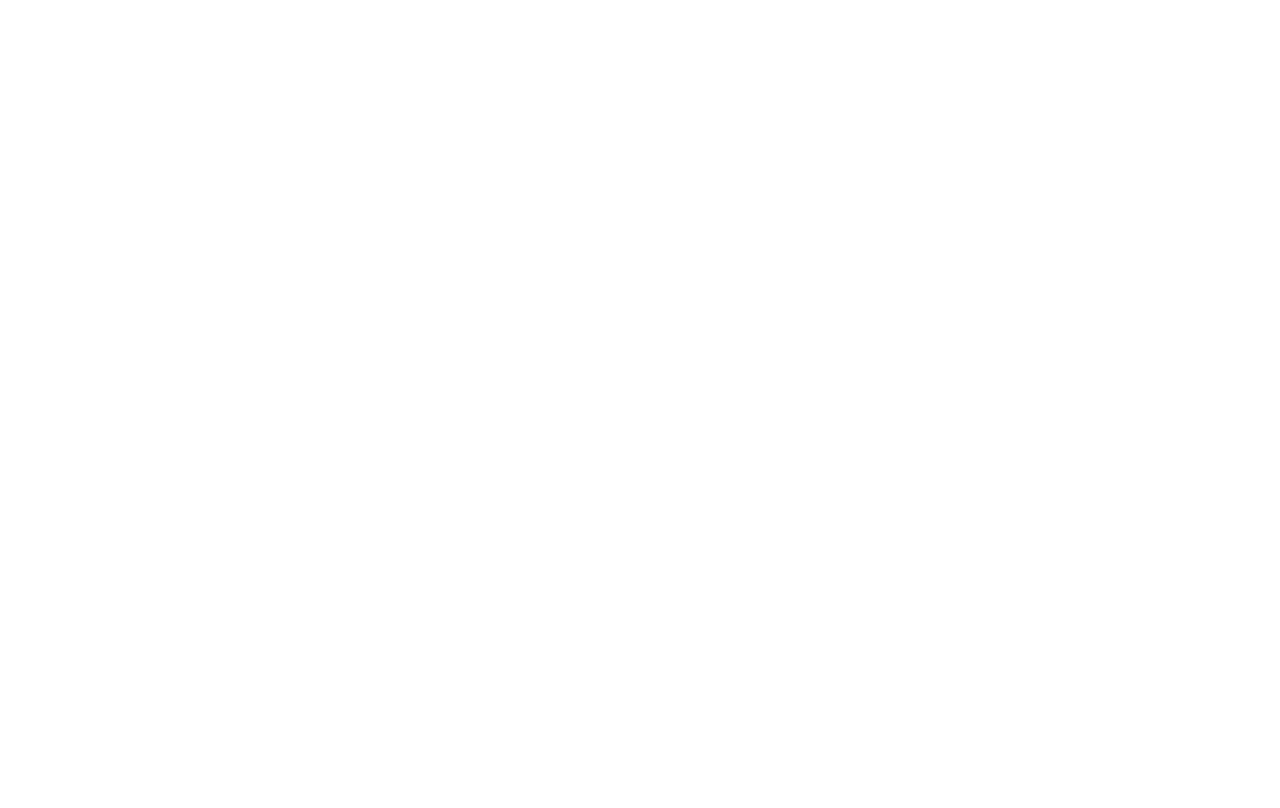
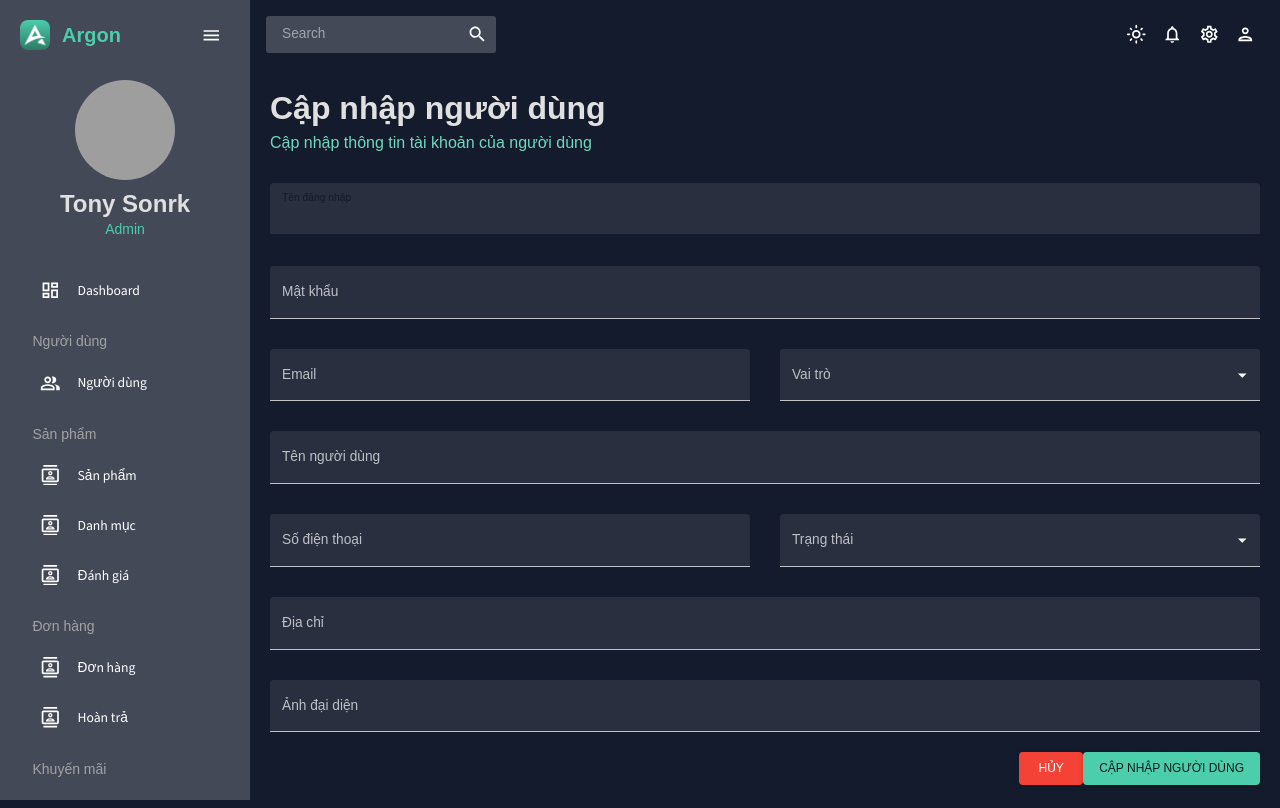
Before and after one commit to nguyenhbtrung/electro-shop-frontend, a React (Vite) app: page /admin/users/edit/1 in a window 1280 px wide. Before the commit this address had no page. Built offline with nearby package versions, Linux system fonts and the light colour scheme; no server answers; grey boxes are pictures that could not be loaded.

Commit message:
add update user

```diff
--- a/src/Router.jsx
+++ b/src/Router.jsx
@@ -30,6 +30,7 @@
 import CategoryPage from "./pages/user/categoryPage";
 import HomePage from "./pages/user/homePage";
 import AddUserForm from "./pages/admin/users/addUser";
+import UpdateUserForm from "./pages/admin/users/updateUser";
 
 const AppRouter = () => {
   return (
@@ -48,6 +49,7 @@
           <Route path="" element={<Dashboard />} />
           <Route path="users" element={<ManageUser />} />
           <Route path="users/add" element={<AddUserForm />} />
+          <Route path="users/edit/:userName" element={<UpdateUserForm />} />
           <Route path="products" element={<ManageProduct />} />
           <Route path="categories" element={<ManageCategory />} />
           <Route path="ratings" element={<ManageRating />} />
--- a/src/pages/admin/users/updateUser.jsx
+++ b/src/pages/admin/users/updateUser.jsx
@@ -3,17 +3,16 @@
 import { Formik } from "formik";
 import * as yup from "yup";
 import { Select, MenuItem, FormControl, InputLabel } from "@mui/material";
-import { useNavigate } from "react-router-dom";
-import { AddUser } from "../../../services/UserService";
+import { useNavigate, useParams } from "react-router-dom";
+import { GetUserProfileData, UpdateUser } from "../../../services/UserService";
+import { useEffect, useState } from "react";
+
 
 const phoneRegExp =
 	/^((\+[1-9]{1,4}[ -]?)|(\([0-9]{2,3}\)[ -]?)|([0-9]{2,4})[ -]?)*?[0-9]{3,4}[ -]?[0-9]{3,4}$/;
 
 const checkoutSchema = yup.object().shape({
-	userName: yup.string().required("Không được để trống."),
-	email: yup.string().email("Email không hợp lệ.").required("Không được để trống."),
-	role: yup.string().required("Không được để trống."),
-	password: yup.string().required("Không được để trống"),
+	email: yup.string().email("Email không hợp lệ."),
 	contact: yup
 		.string()
 		.matches(phoneRegExp, "Số điện thoại không hợp lệ."),
@@ -21,16 +20,47 @@
 
 const UpdateUserForm = () => {
 	const isNonMobile = useMediaQuery("(min-width:600px)");
+	const userName = useParams().userName;
 	const navigate = useNavigate();
+	const [initialValues, setValues] = useState({
+		email: '',
+		roles: '',
+		password: '',
+		contact: '',
+		userName: '',
+		address: '',
+		fullName: '',
+		avatarImg: '',
+		phoneNumber: '',
+		userStatus: '',
+	});
 
+	useEffect(() => {
+		const getUserData = async () => {
+			var response = await GetUserProfileData(userName);
+			if (response.status === 200) {
+				setValues(response.data);
+				console.log(response.data);
+			} else {
+				alert("Lỗi khi lấy dữ liệu người dùng!");
+			}
+		};
+		getUserData();
+	}, []);
 
 	const handleFormSubmit = async (values) => {
-		var response = await AddUser(values);
-		if (response.status === 200) {
-			alert("Thêm người dùng thành công!");
-			navigate("/admin/users");
-		} else {
-			alert("Thêm người dùng thất bại!");
+		try {
+			console.log(values);
+			const response = await UpdateUser(values);
+			if (response.status === 200) {
+				alert('Cập nhật người dùng thành công!');
+				navigate('/admin/users');
+			} else {
+				alert('Lỗi khi cập nhật người dùng!');
+			}
+		} catch (error) {
+			console.error('Error updating user:', error);
+			alert('Lỗi khi cập nhật người dùng!');
 		}
 	};
 
@@ -52,6 +82,7 @@
 				onSubmit={handleFormSubmit}
 				initialValues={initialValues}
 				validationSchema={checkoutSchema}
+				enableReinitialize={true}
 			>
 				{({
 					values,
@@ -79,7 +110,8 @@
 								label="Tên đăng nhập"
 								onBlur={handleBlur}
 								onChange={handleChange}
-								value={values.userName}
+								value={values.userName || ""}
+								autoFocus={true}
 								name="userName"
 								error={touched.userName && errors.userName}
 								helperText={touched.userName && errors.userName}
@@ -94,7 +126,7 @@
 								label="Mật khẩu"
 								onBlur={handleBlur}
 								onChange={handleChange}
-								value={values.password}
+								value={values.password || ""}
 								name="password"
 								error={touched.password && errors.password}
 								helperText={touched.password && errors.password}
@@ -109,7 +141,7 @@
 								label="Email"
 								onBlur={handleBlur}
 								onChange={handleChange}
-								value={values.email}
+								value={values.email || ""}
 								name="email"
 								error={touched.email && errors.email}
 								helperText={touched.email && errors.email}
@@ -119,18 +151,18 @@
 								<InputLabel>Vai trò</InputLabel>
 								<Select
 									label="Vai trò"
-									name="role"
-									value={values.role}
+									name="roles"
+									value={values.roles}
 									onChange={handleChange}
 									onBlur={handleBlur}
-									error={touched.role && Boolean(errors.role)}
+									error={touched.roles && Boolean(errors.roles)}
 								>
 									<MenuItem value="Admin">Quản lý</MenuItem>
 									<MenuItem value="User">Người dùng</MenuItem>
 								</Select>
-								{touched.role && errors.role && (
+								{touched.roles && errors.roles && (
 									<Box color="error.main" mt={1}>
-										{errors.role}
+										{errors.roles}
 									</Box>
 								)}
 							</FormControl>
@@ -141,7 +173,7 @@
 								label="Tên người dùng"
 								onBlur={handleBlur}
 								onChange={handleChange}
-								value={values.fullname}
+								value={values.fullname || ""}
 								name="fullname"
 								error={touched.fullname && errors.fullname}
 								helperText={touched.fullname && errors.fullname}
@@ -154,7 +186,7 @@
 								label="Số điện thoại"
 								onBlur={handleBlur}
 								onChange={handleChange}
-								value={values.phoneNumber}
+								value={values.phoneNumber || ""}
 								name="phoneNumber"
 								error={touched.phoneNumber && errors.phoneNumber}
 								helperText={touched.phoneNumber && errors.phoneNumber}
@@ -186,7 +218,7 @@
 								label="Địa chỉ"
 								onBlur={handleBlur}
 								onChange={handleChange}
-								value={values.address}
+								value={values.address || ""}
 								name="address"
 								error={touched.address && errors.address}
 								helperText={touched.address && errors.address}
@@ -199,7 +231,7 @@
 								label="Ảnh đại diện"
 								onBlur={handleBlur}
 								onChange={handleChange}
-								value={values.avatarImg}
+								value={values.avatarImg || ""}
 								name="avatarImg"
 								error={touched.avatarImg && errors.avatarImg}
 								helperText={touched.avatarImg && errors.avatarImg}
@@ -216,7 +248,7 @@
 								Hủy
 							</Button>
 							<Button type="submit" color="secondary" variant="contained">
-								Thêm người dùng mới
+								Cập nhập người dùng
 							</Button>
 						</Box>
 					</form>
--- a/src/pages/auth/Login.jsx
+++ b/src/pages/auth/Login.jsx
@@ -106,9 +106,6 @@
                 password: password
             }
             const response = await UserLogin(loginData);
-            console.log("res:", response);
-            console.log("res data:", response.data);
-            console.log("res status:", response.status);
             if (response.status === 200) {
                 console.log('Đăng nhập thành công: ', response);
                 const token = response.data.token;
@@ -122,7 +119,7 @@
             }
             else {
                 setPasswordError(true);
-                setPasswordErrorMessage(response);
+                setPasswordErrorMessage(response.data);
                 console.log('Đăng nhập thất bại: ', response);
             }
         }
--- a/src/services/UserService.js
+++ b/src/services/UserService.js
@@ -24,5 +24,10 @@
 };
 
 export const GetUserProfileData = (userName) => {
-    return axios.get(url + `/${userName}`);
+    return axiosInstance.get(`${url}` + `/admin/${userName}`);
 };
+
+export const UpdateUser = (data) => {
+    console.log(data);
+    return axiosInstance.put(url + '/admin', data);
+}
```
